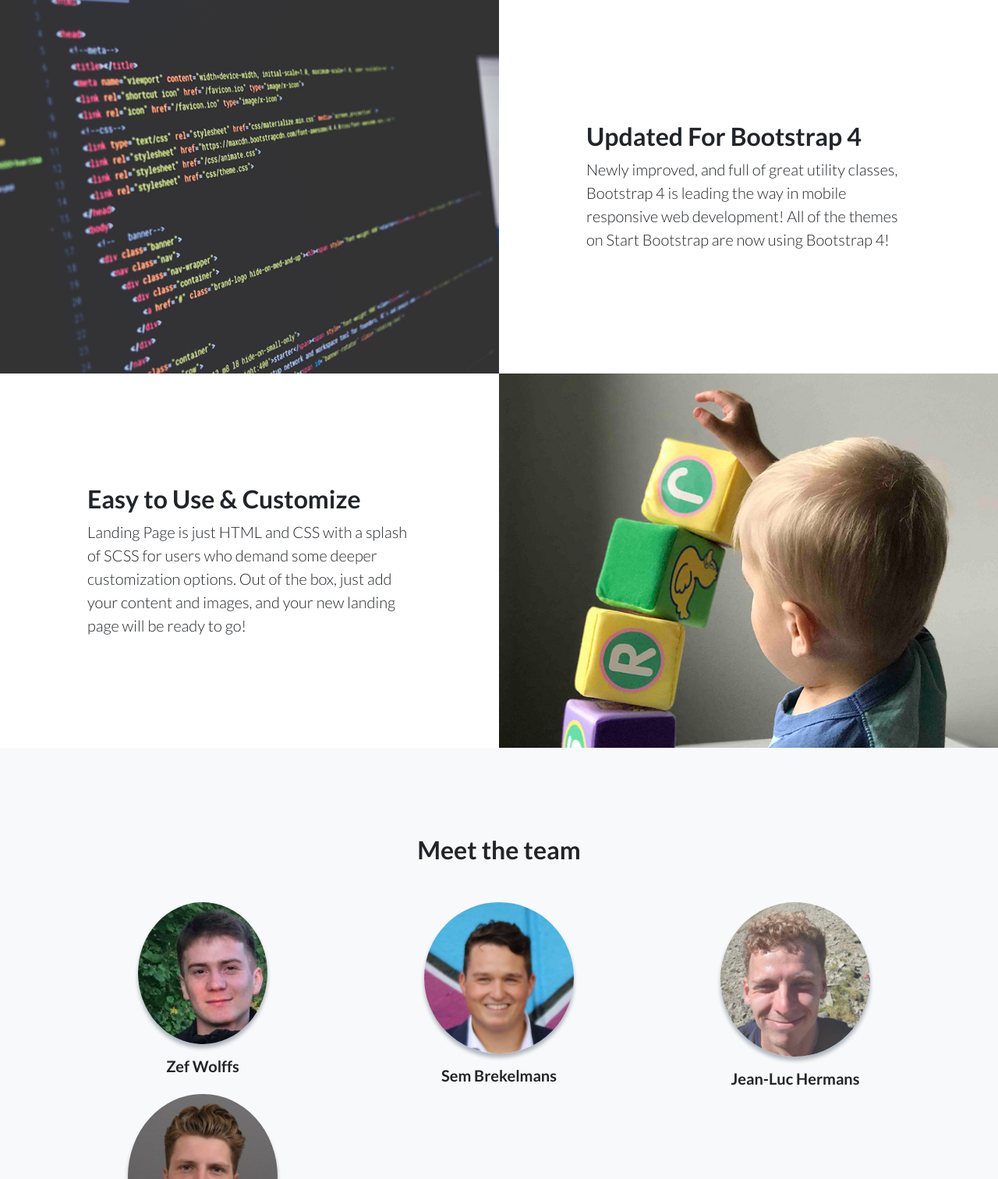
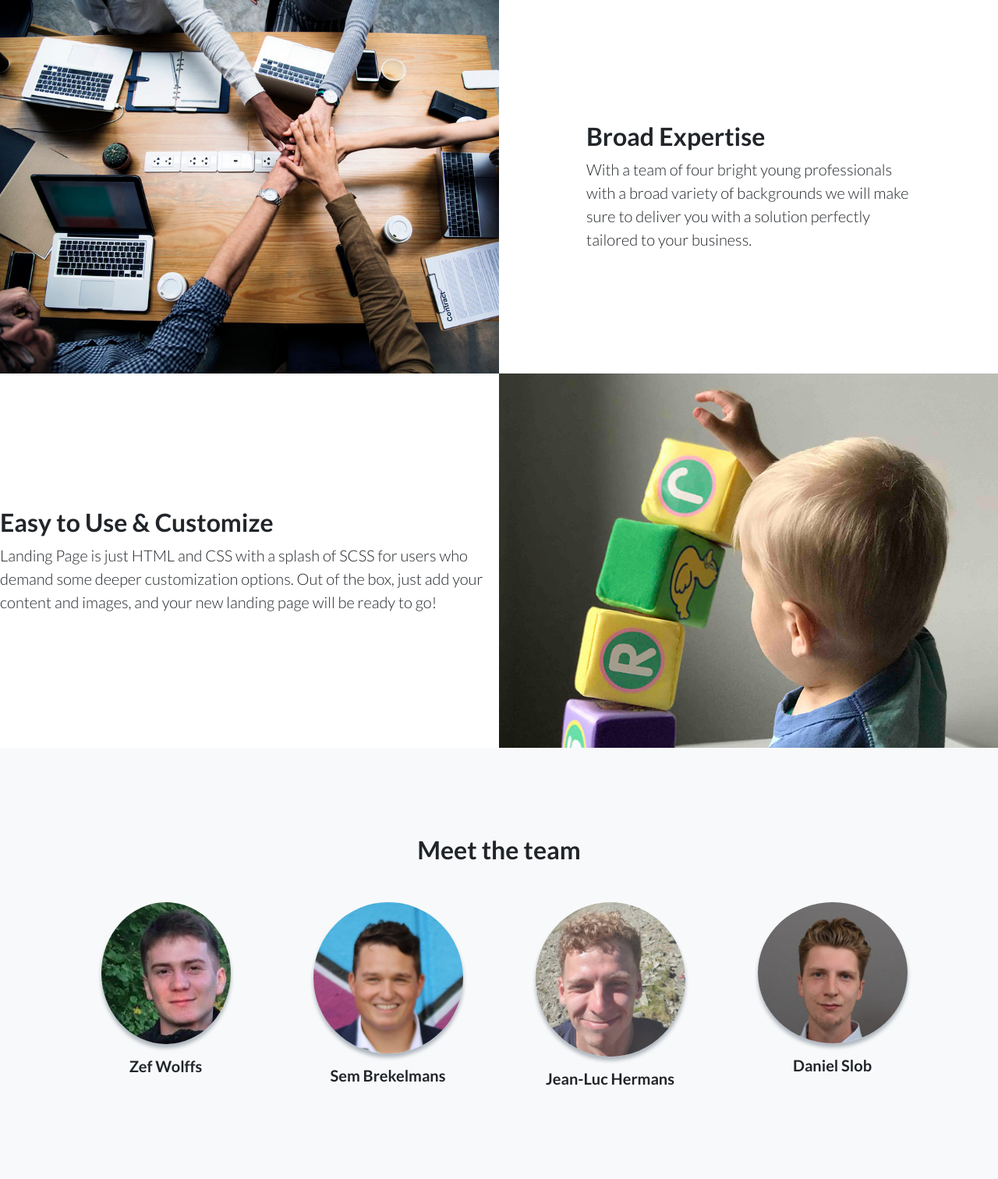
Before and after one commit to Zeff020/greengate_app, a Flask app: page / in a window 1280 px wide. Shown: the part 1616-3128 px from the top of the page at 78% size. Run offline with Flask 2, Linux system fonts and the light colour scheme; some libraries are stand-ins or nearby versions.

Commit message:
added pictures

```diff
--- a/templates/home.html
+++ b/templates/home.html
@@ -83,8 +83,8 @@
             <div class="features-icons-icon d-flex">
               <i class="icon-check m-auto text-primary"></i>
             </div>
-            <h3>3. Implementation</h3>
-            <p class="lead mb-0">If you like what we have come up with, we will make sure to implement it in your business from start to finish.</p>
+            <h3>3. We Implement It</h3>
+            <p class="lead mb-0">If you like what we have come up with, we will implement it in your business from start to finish.</p>
           </div>
         </div>
       </div>
@@ -98,20 +98,20 @@
 
         <div class="col-lg-6 order-lg-2 text-white showcase-img" style="background-image: url('static/img/bg-showcase-1.jpg');"></div>
         <div class="col-lg-6 order-lg-1 my-auto showcase-text">
-          <h2>We care</h2>
+          <h2>We Care</h2>
           <p class="lead mb-0">With the battle against climate change in a more dire situation than ever, our goal is to make a positive impact on the climate. Working with us will ensure that your business can play its part too in this global affair.</p>
         </div>
       </div>
       <div class="row no-gutters">
         <div class="col-lg-6 text-white showcase-img" style="background-image: url('static/img/bg-showcase-2.jpg');"></div>
         <div class="col-lg-6 my-auto showcase-text">
-          <h2>Updated For Bootstrap 4</h2>
-          <p class="lead mb-0">Newly improved, and full of great utility classes, Bootstrap 4 is leading the way in mobile responsive web development! All of the themes on Start Bootstrap are now using Bootstrap 4!</p>
+          <h2>Broad Expertise</h2>
+          <p class="lead mb-0">With a team of four bright young professionals with a broad variety of backgrounds we will make sure to deliver you with a solution perfectly tailored to your business.</p>
         </div>
       </div>
       <div class="row no-gutters">
         <div class="col-lg-6 order-lg-2 text-white showcase-img" style="background-image: url('static/img/bg-showcase-3.jpg');"></div>
-        <div class="col-lg-6 order-lg-1 my-auto showcase-text">
+        <div class="col-lg-6 order-lg-1 my-auto sshowcase-text">
           <h2>Easy to Use &amp; Customize</h2>
           <p class="lead mb-0">Landing Page is just HTML and CSS with a splash of SCSS for users who demand some deeper customization options. Out of the box, just add your content and images, and your new landing page will be ready to go!</p>
         </div>
@@ -124,28 +124,28 @@
     <div class="container">
       <h2 class="mb-5">Meet the team</h2>
       <div class="row">
-        <div class="col-lg-4">
+        <div class="col-lg-3">
           <div class="testimonial-item mx-auto mb-5 mb-lg-0">
             <img class="img-fluid rounded-circle mb-3" src="static/img/zef_hoofd.png" alt="">
             <h5>Zef Wolffs</h5>
             <p class="font-weight-light mb-0"></p>
           </div>
         </div>
-        <div class="col-lg-4">
+        <div class="col-lg-3">
           <div class="testimonial-item mx-auto mb-5 mb-lg-0">
             <img class="img-fluid rounded-circle mb-3" src="static/img/sem_hoofd.png" alt="">
             <h5>Sem Brekelmans</h5>
             <p class="font-weight-light mb-0"></p>
           </div>
         </div>
-        <div class="col-lg-4">
+        <div class="col-lg-3">
             <div class="testimonial-item mx-auto mb-5 mb-lg-0">
               <img class="img-fluid rounded-circle mb-3" src="static/img/jean_hoofd.png" alt="">
               <h5>Jean-Luc Hermans</h5>
               <p class="font-weight-light mb-0"></p>
             </div>
         </div>
-        <div class="col-lg-4">
+        <div class="col-lg-3">
             <div class="testimonial-item mx-auto mb-5 mb-lg-0">
               <img class="img-fluid rounded-circle mb-3" src="static/img/daniel_hoofd.png" alt="">
               <h5>Daniel Slob</h5>
@@ -162,7 +162,7 @@
     <div class="container">
       <div class="row">
         <div class="col-xl-9 mx-auto">
-          <h2 class="mb-4">Curious about what we can do for you? Reach out now!</h2>
+          <h2 class="mb-4">Want to know what we can do for you? Reach out now!</h2>
         </div>
         <div class="col-md-10 col-lg-8 col-xl-7 mx-auto">
           <form>
```
Also changed, not shown: static/img/bg-showcase-2.jpg, static/img/daniel_hoofd.png.
